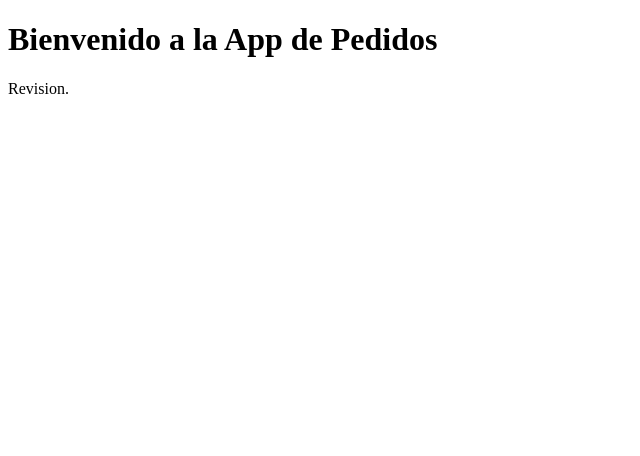
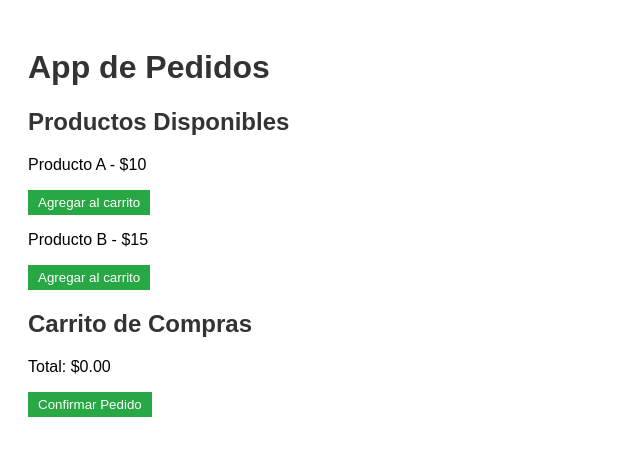
Before and after one commit to Gabby948/mi-app-de-pedidos, a React (Create React App) app: page / in a window 1280 px wide. Shown: the top 456 px of the page, without its empty margins (0-640 px from the left). Built offline with nearby package versions, Linux system fonts and the light colour scheme.

Commit message:
adding more components and debugging

```diff
--- a/public/index.html
+++ b/public/index.html
@@ -3,10 +3,9 @@
 <head>
     <meta charset="UTF-8">
     <meta name="viewport" content="width=device-width, initial-scale=1.0">
-    <title>App de Pedidos</title>
+    <title>App de Pedidos con React</title>
 </head>
 <body>
-    <div id="root"></div>
-    <script src="index.js"></script><!-- Archivo JS que contendrá tu código React -->
+    <div id="root"></div>  <!-- React montará la aplicación aquí -->
 </body>
 </html>
--- a/src/App.css
+++ b/src/App.css
@@ -1,38 +1,34 @@
-.App {
-  text-align: center;
+
+body {
+  font-family: Arial, sans-serif;
+  padding: 20px;
 }
 
-.App-logo {
-  height: 40vmin;
-  pointer-events: none;
+h1, h2 {
+  color: #333;
 }
 
-@media (prefers-reduced-motion: no-preference) {
-  .App-logo {
-    animation: App-logo-spin infinite 20s linear;
-  }
+.product {
+  margin-bottom: 10px;
 }
 
-.App-header {
-  background-color: #282c34;
-  min-height: 100vh;
-  display: flex;
-  flex-direction: column;
-  align-items: center;
-  justify-content: center;
-  font-size: calc(10px + 2vmin);
+button {
+  padding: 5px 10px;
+  background-color: #28a745;
   color: white;
+  border: none;
+  cursor: pointer;
 }
 
-.App-link {
-  color: #61dafb;
+button:hover {
+  background-color: #218838;
 }
 
-@keyframes App-logo-spin {
-  from {
-    transform: rotate(0deg);
-  }
-  to {
-    transform: rotate(360deg);
-  }
+ul {
+  list-style-type: none;
+  padding: 0;
 }
+
+li {
+  margin-bottom: 10px;
+}
--- a/src/App.js
+++ b/src/App.js
@@ -1,23 +1,42 @@
-import logo from './logo.svg';
+import React from 'react';
 import './App.css';
+import Header from './components/Header';
+import ProductList from './components/ProductList';
+import Cart from './components/Cart';
 
 function App() {
+  // Estado para el carrito y el precio total
+  const [cart, setCart] = React.useState([]);
+  const [totalPrice, setTotalPrice] = React.useState(0);
+
+  // Verificando lista de productos
+  const products = [
+    { id: 1, name: 'Producto A', price: 10 },
+    { id: 2, name: 'Producto B', price: 15 },
+
+  ];
+
+  const addToCart = (product) => {
+    setCart([...cart, product]);
+    setTotalPrice(totalPrice + product.price);
+  };
+
+  //Confirma el pedido
+  const confirmOrder = () => {
+    if (cart.length === 0) {
+      alert('El carrito está vacío.');
+    } else {
+      alert('Pedido confirmado. Total: $' + totalPrice.toFixed(2));
+      setCart([]);
+      setTotalPrice(0);
+    }
+  };
+
   return (
     <div className="App">
-      <header className="App-header">
-        <img src={logo} className="App-logo" alt="logo" />
-        <p>
-          Edit <code>src/App.js</code> and save to reload.
-        </p>
-        <a
-          className="App-link"
-          href="https://reactjs.org"
-          target="_blank"
-          rel="noopener noreferrer"
-        >
-          Learn React
-        </a>
-      </header>
+      <Header />
+      <ProductList products={products} addToCart={addToCart} />
+      <Cart cart={cart} totalPrice={totalPrice} confirmOrder={confirmOrder} />
     </div>
   );
 }
--- /dev/null
+++ b/src/components/ProductList.js
@@ -0,0 +1,15 @@
+import React from 'react';
+import Product from './Product.js';
+
+function ProductList({ products, addToCart }) {
+  return (
+    <div>
+      <h2>Productos Disponibles</h2>
+      {products.map(product => (
+        <Product key={product.id} product={product} addToCart={addToCart} />
+      ))}
+    </div>
+  );
+}
+
+export default ProductList;
--- a/src/components/cart.js
+++ b/src/components/cart.js
@@ -0,0 +1,18 @@
+import React from 'react';
+
+function Cart({ cart, totalPrice, confirmOrder }) {
+  return (
+    <div>
+      <h2>Carrito de Compras</h2>
+      <ul>
+        {cart.map((item, index) => (
+          <li key={index}>{item.name} - ${item.price}</li>
+        ))}
+      </ul>
+      <p>Total: ${totalPrice.toFixed(2)}</p>
+      <button onClick={confirmOrder}>Confirmar Pedido</button>
+    </div>
+  );
+}
+
+export default Cart;
--- a/src/components/product.js
+++ b/src/components/product.js
@@ -0,0 +1,12 @@
+import React from 'react';
+
+function Product({ product, addToCart }) {
+  return (
+    <div className="product">
+      <p>{product.name} - ${product.price}</p>
+      <button onClick={() => addToCart(product)}>Agregar al carrito</button>
+    </div>
+  );
+}
+
+export default Product;
--- a/src/index.js
+++ b/src/index.js
@@ -1,33 +1,15 @@
-// import React from 'react';
-// import ReactDOM from 'react-dom/client';
-// import './index.css';
-// import App from './App';
-// import reportWebVitals from './reportWebVitals';
+import React from 'react';
+import ReactDOM from 'react-dom/client';
+import './App.css';
+import App from './App';
 
-// const root = ReactDOM.createRoot(document.getElementById('root'));
-// root.render(
-//   <React.StrictMode>
-//     <App />
-//   </React.StrictMode>
-// );
+// Obtén el elemento con id "root" del HTML
+const rootElement = document.getElementById('root');
 
-// // If you want to start measuring performance in your app, pass a function
-// // to log results (for example: reportWebVitals(console.log))
-// // or send to an analytics endpoint. Learn more: https://bit.ly/CRA-vitals
-// reportWebVitals();
-import React from 'react';
-import ReactDOM from 'react-dom/client'; // Importa ReactDOM
-
-// componente
-function App() {
-    return (
-        <div>
-            <h1>Bienvenido a la App de Pedidos</h1>
-            <p>Revision.</p>
-        </div>
-    );
-}
-
-//llamado al Dom
-const root = ReactDOM.createRoot(document.getElementById('root'));
-root.render(<App />);
+// Crea el root de React y renderiza el componente App dentro de este root
+const root = ReactDOM.createRoot(rootElement);
+root.render(
+  <React.StrictMode>
+    <App />  {/* Renderiza el componente principal */}
+  </React.StrictMode>
+);
```
Also changed, not shown: src/components/productiList.js (deleted).
